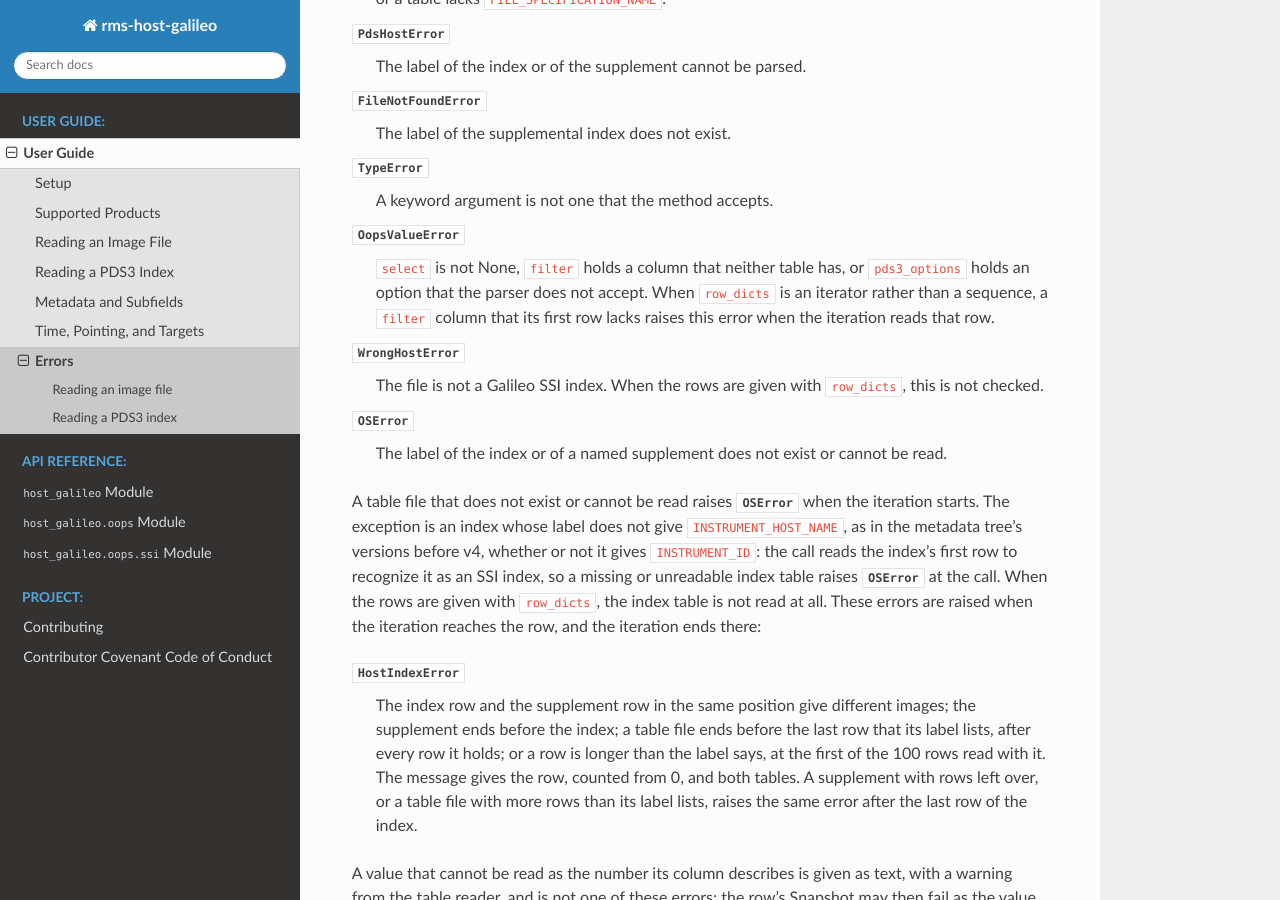
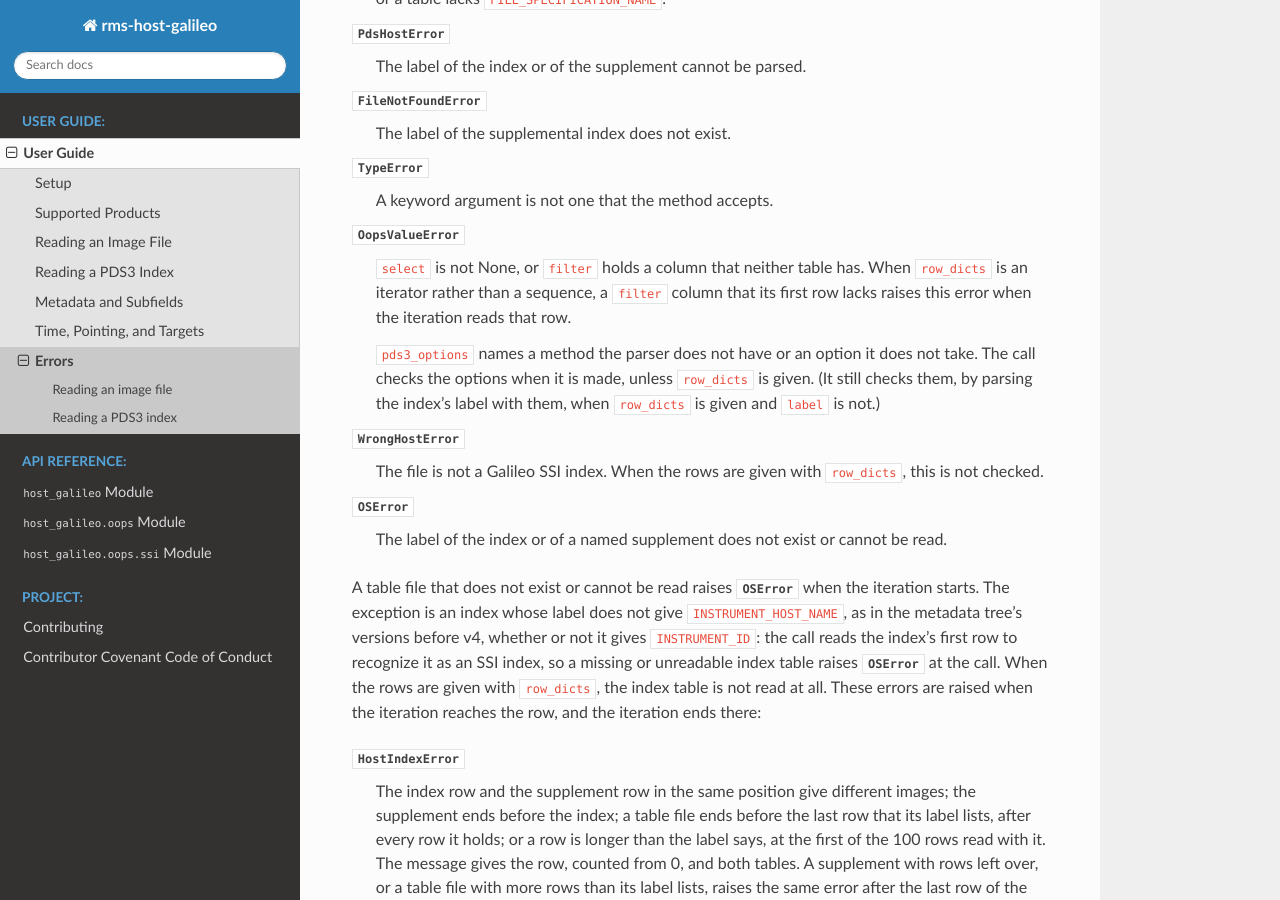
Before and after one commit to SETI/rms-host-galileo, a Sphinx documentation site: the page built from docs/user_guide/user_guide_errors.rst, in a window 1280 px wide and 900 px high, scrolled down 1471 px. Built offline with Sphinx 7.4.7 and the Read the Docs theme 3.1.0, drawn with Linux system fonts in a browser that asks for light colours.

Commit message:
State the new pds3_options rule
The rms-oops branch now checks pds3_options when from_index is called,
whether or not label is given, unless row_dicts is given. The from_index
docstring, the errors chapter and the index chapter now state the rule
in the wording the other hosts use: the index's label is parsed with all
the options and the supplement's label with the method alone, each label
is parsed with one method, "fast" unless the options give another, with
no later method tried, and with row_dicts and no label the index's label
is still parsed with them.

pds3_options gets its own entry in the index chapter, out of the "same
as from_file" group, because an index's label is not tried again with
the strict or loose method.

test_from_index_uses_a_given_label stubbed _parse_index_label to fail
on any call; the supplement now goes through it too, so the stub fails
only for the index's label.

These are the pds3_options and test parts of 8c97db4 and 7c5c813.

Co-Authored-By: Claude Opus 5.5 <noreply@anthropic.com>
Claude-Session: https://claude.ai/code/session_01RG3ZiBNx376YVT9xgP1ET9

```diff
--- a/docs/user_guide/user_guide_errors.rst
+++ b/docs/user_guide/user_guide_errors.rst
@@ -75,10 +75,14 @@ called:
     A keyword argument is not one that the method accepts.
 
 :exc:`~oops.OopsValueError`
-    ``select`` is not None, ``filter`` holds a column that neither table has, or
-    ``pds3_options`` holds an option that the parser does not accept. When ``row_dicts``
-    is an iterator rather than a sequence, a ``filter`` column that its first row lacks
-    raises this error when the iteration reads that row.
+    ``select`` is not None, or ``filter`` holds a column that neither table has. When
+    ``row_dicts`` is an iterator rather than a sequence, a ``filter`` column that its
+    first row lacks raises this error when the iteration reads that row.
+
+    ``pds3_options`` names a method the parser does not have or an option it does not
+    take. The call checks the options when it is made, unless ``row_dicts`` is given.
+    (It still checks them, by parsing the index's label with them, when ``row_dicts`` is
+    given and ``label`` is not.)
 
 :exc:`~oops.host.WrongHostError`
     The file is not a Galileo SSI index. When the rows are given with ``row_dicts``,
```
Also changed, not shown: docs/user_guide/user_guide_index.rst (+9 -1 lines), 2 other files.
